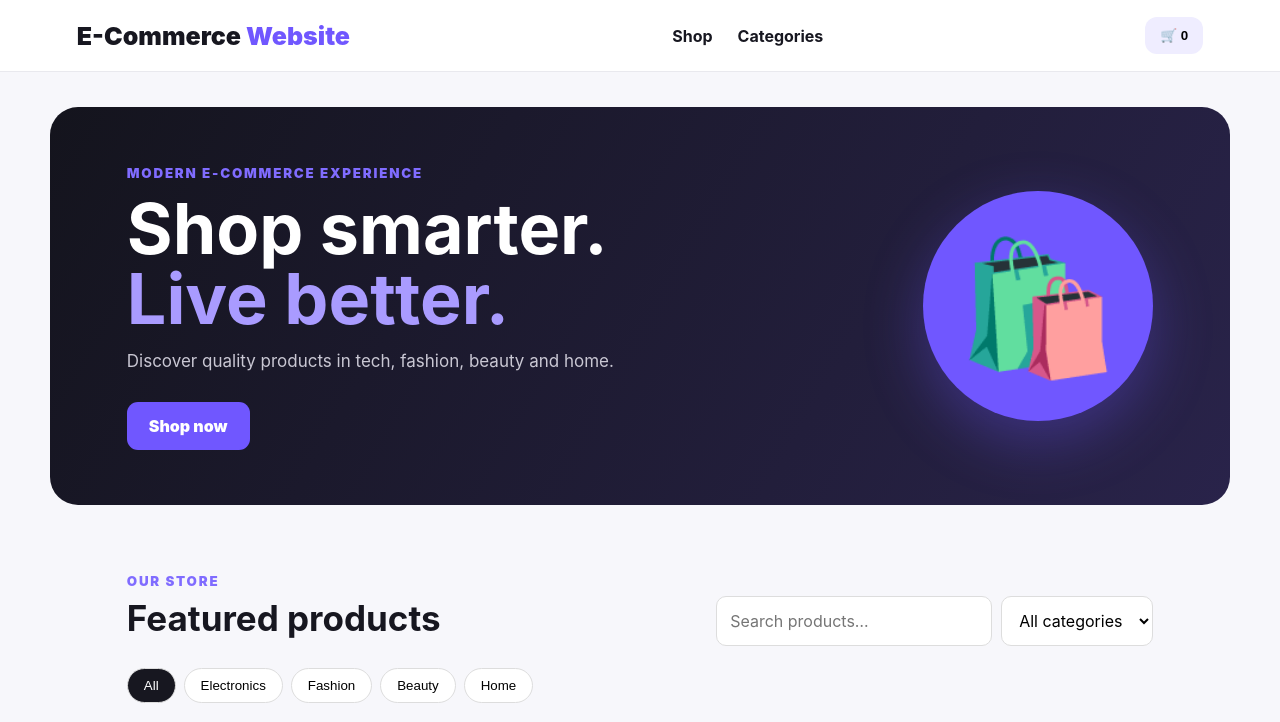
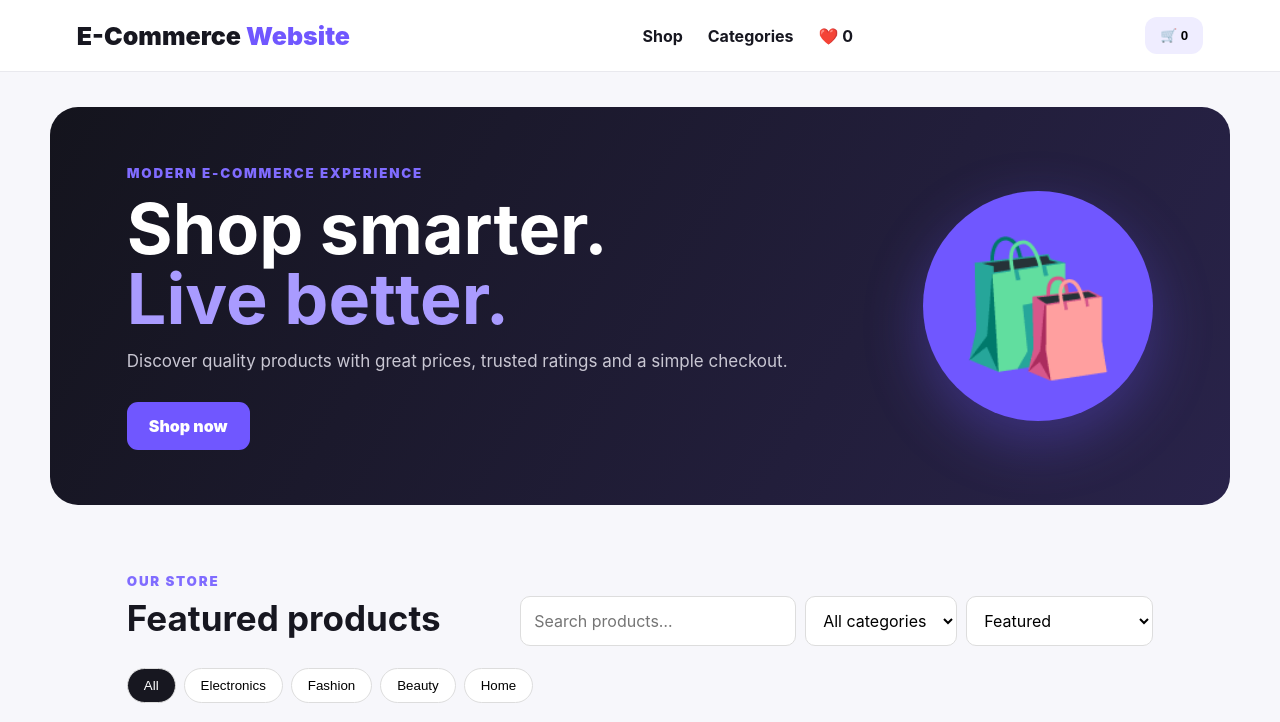
Before and after one commit to 4tvibez/desmond-portfolio, a website: page projects/novacart/index.html in a window 1280 px wide. Shown: the top 722 px of the page. Drawn offline with Linux system fonts and the light colour scheme; grey boxes are pictures that could not be loaded.

Commit message:
Upgrade E-Commerce Website shopping features

```diff
--- a/projects/novacart/index.html
+++ b/projects/novacart/index.html
@@ -1,6 +1,6 @@
 <!doctype html><html lang="en"><head><meta charset="UTF-8"><meta name="viewport" content="width=device-width,initial-scale=1"><title>E-Commerce Website</title><link rel="stylesheet" href="css/style.css"></head><body>
-<header><a class="logo" href="index.html">E-Commerce <span>Website</span></a><nav><a href="#shop">Shop</a><a href="#categories">Categories</a></nav><button id="openCart" class="cart">🛒 <b id="cartCount">0</b></button></header>
-<section class="hero"><div><small>MODERN E-COMMERCE EXPERIENCE</small><h1>Shop smarter.<br><em>Live better.</em></h1><p>Discover quality products in tech, fashion, beauty and home.</p><a class="btn" href="#shop">Shop now</a></div><div class="hero-art">🛍️</div></section>
-<main id="shop"><div class="heading"><div><small>OUR STORE</small><h2>Featured products</h2></div><div class="tools"><input id="search" placeholder="Search products…"><select id="filter"><option value="all">All categories</option></select></div></div><div id="categories" class="pills"></div><div id="products" class="grid"></div><div id="empty" class="empty" hidden>No products match your search.</div></main>
+<header><a class="logo" href="index.html">E-Commerce <span>Website</span></a><nav><a href="#shop">Shop</a><a href="#categories">Categories</a><a href="#wishlist">❤️ <b id="wishCount">0</b></a></nav><button id="openCart" class="cart">🛒 <b id="cartCount">0</b></button></header>
+<section class="hero"><div><small>MODERN E-COMMERCE EXPERIENCE</small><h1>Shop smarter.<br><em>Live better.</em></h1><p>Discover quality products with great prices, trusted ratings and a simple checkout.</p><a class="btn" href="#shop">Shop now</a></div><div class="hero-art">🛍️</div></section>
+<main id="shop"><div class="heading"><div><small>OUR STORE</small><h2>Featured products</h2></div><div class="tools"><input id="search" placeholder="Search products…"><select id="filter"><option value="all">All categories</option></select><select id="sort"><option value="featured">Featured</option><option value="price-low">Price: Low to High</option><option value="price-high">Price: High to Low</option><option value="rating">Top rated</option></select></div></div><div id="categories" class="pills"></div><div id="products" class="grid"></div><div id="empty" class="empty" hidden>No products match your search.</div></main>
 <div id="backdrop" class="backdrop"></div><aside id="drawer"><div class="drawer-head"><h2>Your cart</h2><button id="closeCart">✕</button></div><div id="cartItems"></div><div class="cart-foot"><div class="total"><span>Total</span><strong id="total">GH₵0.00</strong></div><a id="checkout" class="btn full" href="checkout.html">Checkout</a></div></aside><div id="toast" class="toast"></div>
 <script src="js/products.js"></script><script src="js/app.js"></script></body></html>
```
